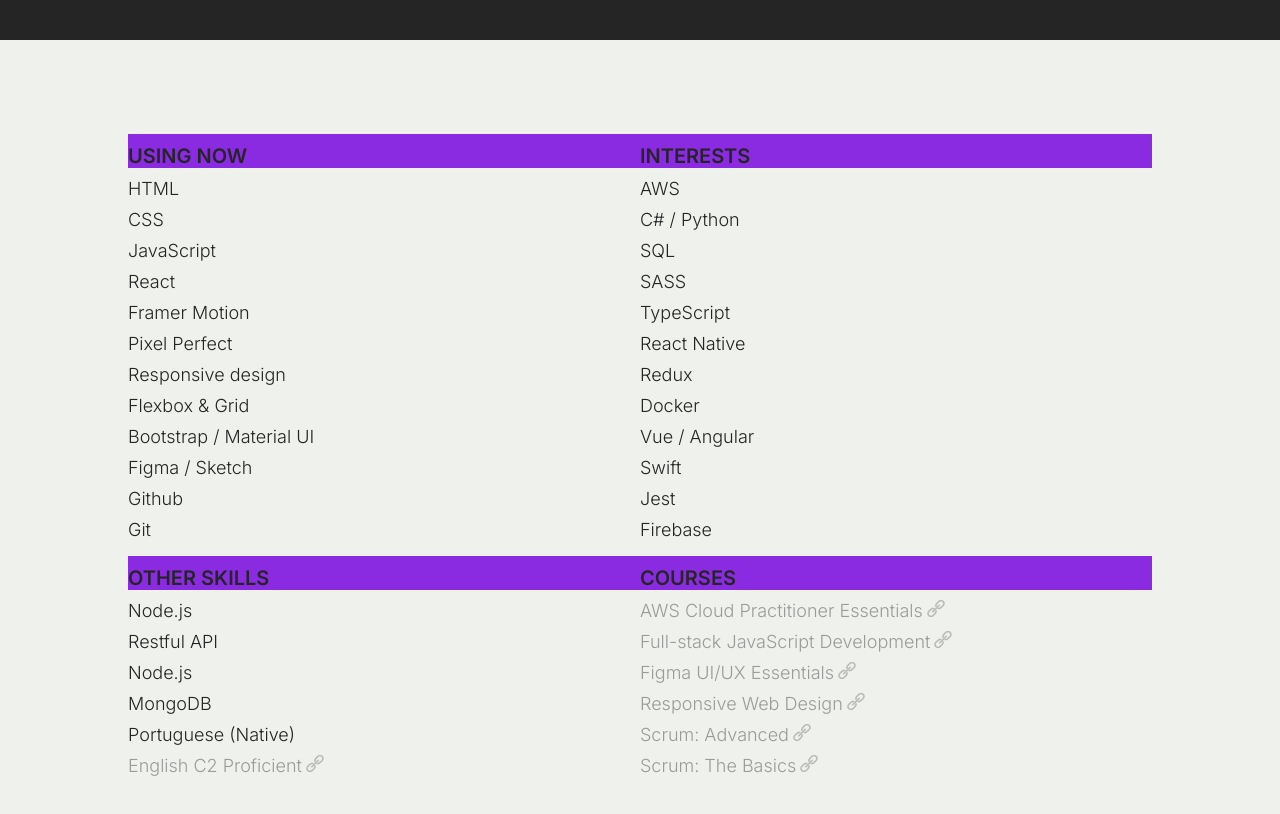
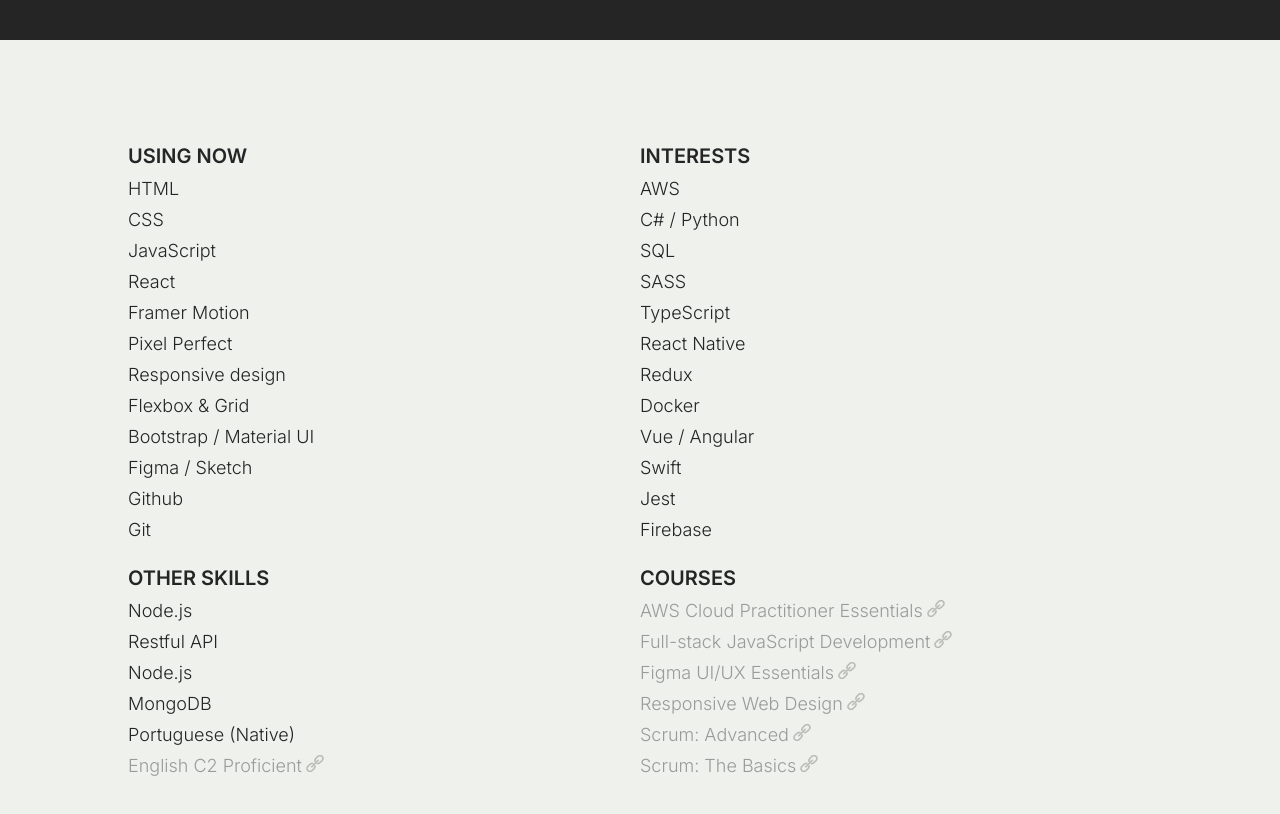
Before and after one commit to t-minini/my-website-v3, a React (Create React App) app: page / in a window 1280 px wide. Shown: the part 1560-2374 px from the top of the page. Built offline with nearby package versions, Linux system fonts and the light colour scheme; a web font is replaced by a local one.

Commit message:
updating media query

```diff
--- a/src/components/skills/Skills.module.css
+++ b/src/components/skills/Skills.module.css
@@ -104,7 +104,6 @@
   }
 
   .container ul li:first-child {
-    background-color: red;
     font-size: 2rem;
   }
 
@@ -155,8 +154,6 @@
 /* SMARTPHONES - TALLER SCREENS (LANDSCAPE) */
 @media only screen and (min-width: 843px) and (orientation: landscape) {
   .container ul li:first-child {
-    background-color: aqua;
-    /* background-color: unset; */
     font-size: 2.2rem;
   }
 
@@ -183,8 +180,6 @@
   }
 
   .container ul li:first-child {
-    background-color: blueviolet;
-    /* background-color: unset; */
     font-size: 2rem;
   }
   .container {
@@ -217,8 +212,6 @@
   }
 
   .container ul li:first-child {
-    background-color: blueviolet;
-    /* background-color: unset; */
     font-size: 2rem;
   }
 
```
